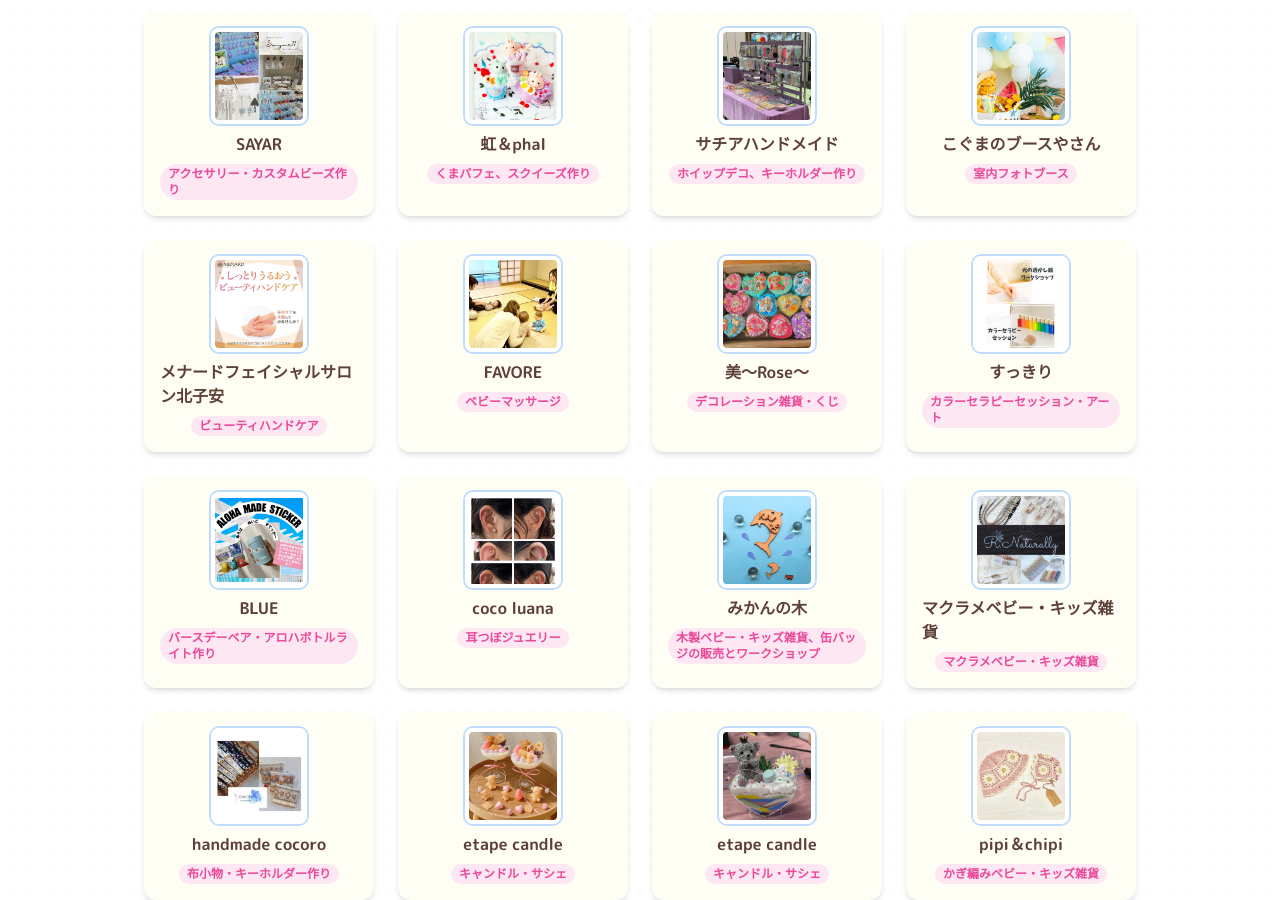
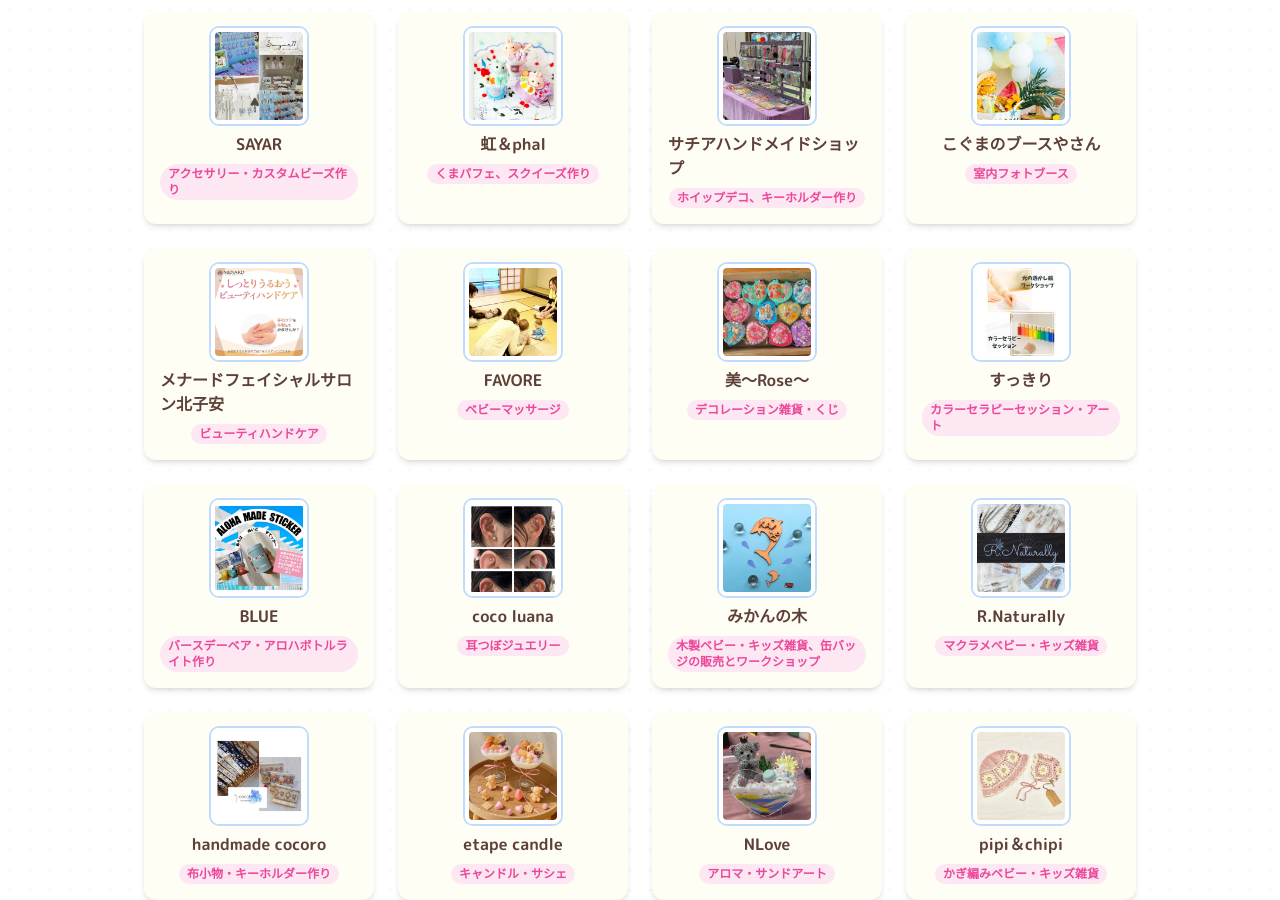
Before and after one commit to konayuki8463/oyakomarche, a plain HTML site: page docs/index.html in a window 1280 px wide. Shown: the part 1900-2800 px from the top of the page. Drawn offline with nearby package versions, Linux system fonts and the light colour scheme.

Commit message:
Webサイトの情報を更新

```diff
--- a/docs/index.html
+++ b/docs/index.html
@@ -52,7 +52,7 @@
       <p class="text-lg sm:text-xl md:text-2xl font-bold mt-4 text-[var(--text)] leading-snug">夏休みは親子で笑顔に！見て、作って、味わう体験型マルシェ</p>
 
       <p class="text-lg md:text-xl font-bold mt-6 text-[var(--text)]">
-        <strong class="text-2xl">2025年8月13日（水） 10:30〜16:00</strong><br>
+        <strong class="text-2xl">2025年8月13日（水） 10:30〜15:30</strong><br>
         <span class="text-base">会場：木更津市金田地域交流センター（きさてらす）</span>
       </p>
       <a href="#exhibitors" class="inline-block mt-8 bg-[var(--main)] text-[var(--text)] font-bold text-lg px-8 py-4 rounded-full shadow-lg hover:bg-[#e6c200] transition transform hover:scale-105">
@@ -93,8 +93,8 @@
         <span class="text-xs font-semibold bg-pink-100 text-pink-500 px-2 py-0.5 rounded-full">くまパフェ、スクイーズ作り</span>
       </a>
       <a href="https://www.instagram.com/sca.handmade.shop" target="_blank" class="flex flex-col items-center gap-2 p-4 bg-[var(--base)] rounded-xl shadow-md hover:shadow-xl hover:-translate-y-1 transition">
-        <img src="assets/sca.handmade.shop.png" alt="サチアハンドメイド" class="w-24 h-24 object-cover rounded-lg border-4 border-white ring-2 ring-blue-200 hover:ring-amber-400 transition">
-        <span class="text-base font-bold">サチアハンドメイド</span>
+        <img src="assets/sca.handmade.shop.png" alt="サチアハンドメイドショップ" class="w-24 h-24 object-cover rounded-lg border-4 border-white ring-2 ring-blue-200 hover:ring-amber-400 transition">
+        <span class="text-base font-bold">サチアハンドメイドショップ</span>
         <span class="text-xs font-semibold bg-pink-100 text-pink-500 px-2 py-0.5 rounded-full">ホイップデコ、キーホルダー作り</span>
       </a>
       <a href="https://www.instagram.com/koguma_no.booth?igsh=cHFxa3o5MXNqc25l" target="_blank" class="flex flex-col items-center gap-2 p-4 bg-[var(--base)] rounded-xl shadow-md hover:shadow-xl hover:-translate-y-1 transition">
@@ -138,8 +138,8 @@
         <span class="text-xs font-semibold bg-pink-100 text-pink-500 px-2 py-0.5 rounded-full">木製ベビー・キッズ雑貨、缶バッジの販売とワークショップ</span>
       </a>
       <a href="https://www.instagram.com/___r.naturally" target="_blank" class="flex flex-col items-center gap-2 p-4 bg-[var(--base)] rounded-xl shadow-md hover:shadow-xl hover:-translate-y-1 transition">
-        <img src="assets/___r.naturally.png" alt="マクラメベビー・キッズ雑貨" class="w-24 h-24 object-cover rounded-lg border-4 border-white ring-2 ring-blue-200 hover:ring-amber-400 transition">
-        <span class="text-base font-bold">マクラメベビー・キッズ雑貨</span>
+        <img src="assets/___r.naturally.png" alt="R.Naturally" class="w-24 h-24 object-cover rounded-lg border-4 border-white ring-2 ring-blue-200 hover:ring-amber-400 transition">
+        <span class="text-base font-bold">R.Naturally</span>
         <span class="text-xs font-semibold bg-pink-100 text-pink-500 px-2 py-0.5 rounded-full">マクラメベビー・キッズ雑貨</span>
       </a>
       <a href="https://www.instagram.com/nunokomono.cocoro" target="_blank" class="flex flex-col items-center gap-2 p-4 bg-[var(--base)] rounded-xl shadow-md hover:shadow-xl hover:-translate-y-1 transition">
@@ -153,9 +153,9 @@
         <span class="text-xs font-semibold bg-pink-100 text-pink-500 px-2 py-0.5 rounded-full">キャンドル・サシェ</span>
       </a>
       <a href="https://www.instagram.com/nlove_72" target="_blank" class="flex flex-col items-center gap-2 p-4 bg-[var(--base)] rounded-xl shadow-md hover:shadow-xl hover:-translate-y-1 transition">
-        <img src="assets/nlove_72.png" alt="etape candle" class="w-24 h-24 object-cover rounded-lg border-4 border-white ring-2 ring-blue-200 hover:ring-amber-400 transition">
-        <span class="text-base font-bold">etape candle</span>
-        <span class="text-xs font-semibold bg-pink-100 text-pink-500 px-2 py-0.5 rounded-full">キャンドル・サシェ</span>
+        <img src="assets/nlove_72.png" alt="NLove" class="w-24 h-24 object-cover rounded-lg border-4 border-white ring-2 ring-blue-200 hover:ring-amber-400 transition">
+        <span class="text-base font-bold">NLove</span>
+        <span class="text-xs font-semibold bg-pink-100 text-pink-500 px-2 py-0.5 rounded-full">アロマ・サンドアート</span>
       </a>
       <a href="https://www.instagram.com/pipiandchipi" target="_blank" class="flex flex-col items-center gap-2 p-4 bg-[var(--base)] rounded-xl shadow-md hover:shadow-xl hover:-translate-y-1 transition">
         <img src="assets/pipiandchipi.png" alt="pipi＆chipi" class="w-24 h-24 object-cover rounded-lg border-4 border-white ring-2 ring-blue-200 hover:ring-amber-400 transition">
```
